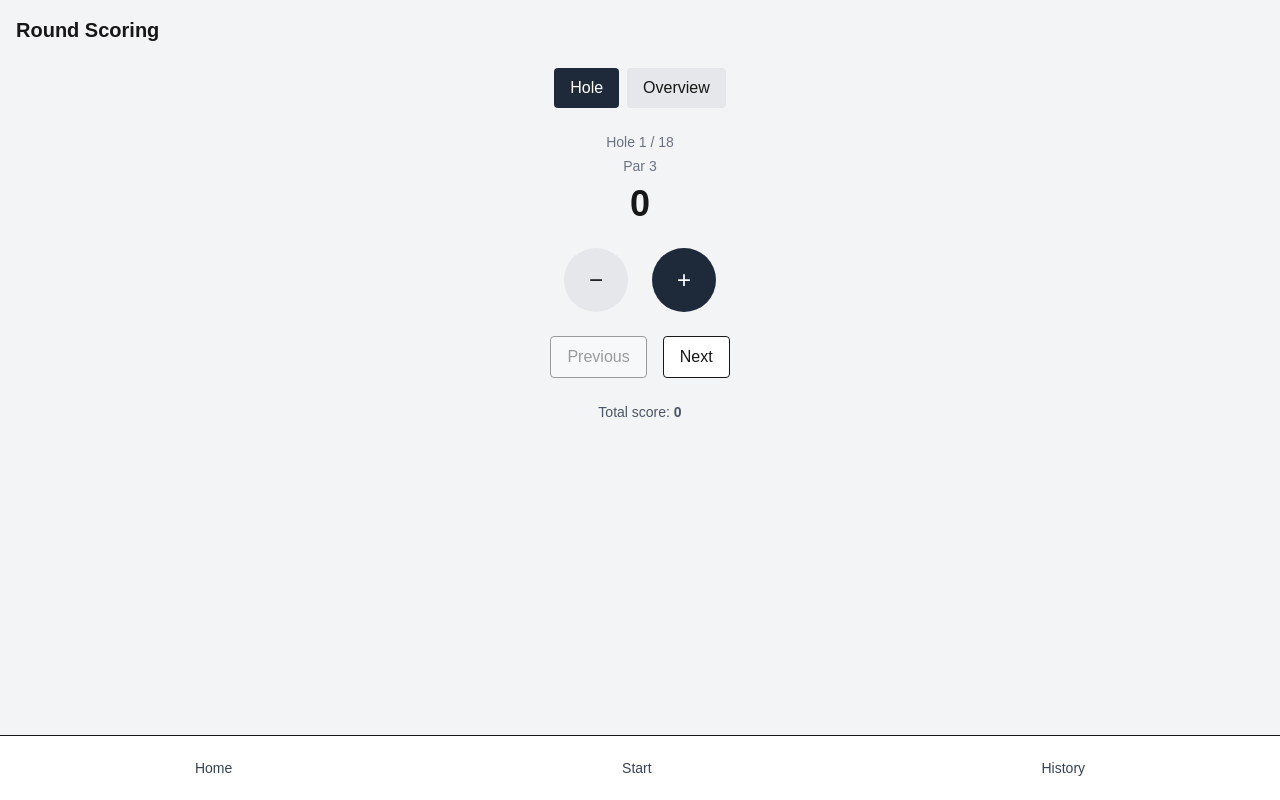
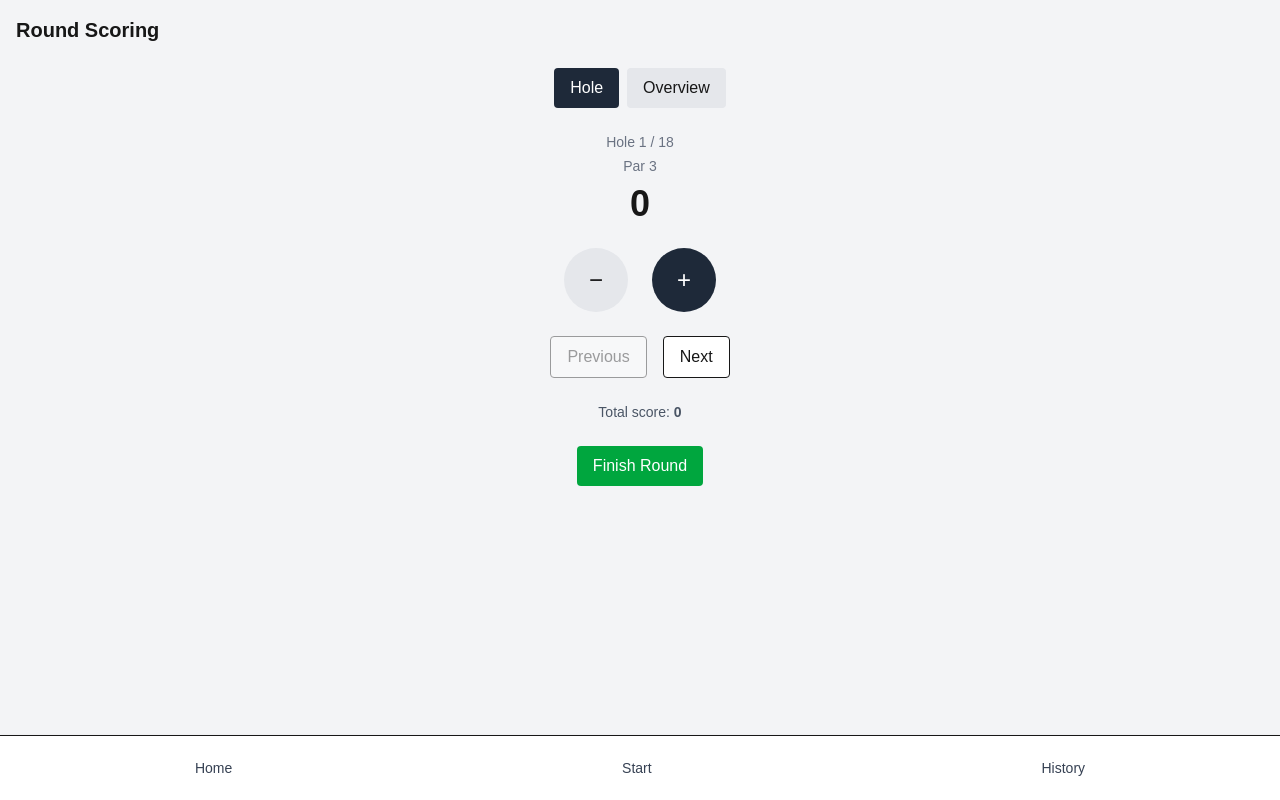
Before and after one commit to ergosha/discgolf-score-app, a Next.js app: page /round in a window 1280 px wide. Built offline with nearby package versions, Linux system fonts and the light colour scheme.

Commit message:
Added history with localStorage, showing previous rounds.

```diff
--- a/src/app/components/round/Scorecard.tsx
+++ b/src/app/components/round/Scorecard.tsx
@@ -1,4 +1,6 @@
 "use client";
+
+import { addRound } from "@/app/lib/roundStore";
 
 import { useState } from "react";
 
@@ -166,6 +168,24 @@ export default function ScoreCard() {
       <p className="text-sm text-gray-600">
         Total score: <strong>{totalScore}</strong>
       </p>
+
+      <button
+        onClick={() => {
+        addRound({
+        id: Date.now().toString(),
+        date: new Date().toLocaleString(),
+        totalScore,
+        });
+
+        // reset round
+        setScores(Array(TOTAL_HOLES).fill(0));
+        setCurrentHole(1);
+      }}
+  className="px-4 py-2 bg-green-600 text-white rounded"
+      >
+  Finish Round
+      </button>
+
     </div>
   );
 }
--- a/src/app/history/page.tsx
+++ b/src/app/history/page.tsx
@@ -1,10 +1,37 @@
+"use client";
+
+import { getRounds } from "@/app/lib/roundStore";
+
 export default function HistoryPage() {
+  const rounds = getRounds();
+
   return (
     <div className="p-4">
-      <h1 className="text-xl font-bold">History</h1>
-      <p className="text-gray-600 mt-2">
-        Your previous rounds will appear here.
-      </p>
+      <h1 className="text-xl font-bold mb-4">
+        Round History
+      </h1>
+
+      {rounds.length === 0 ? (
+        <p className="text-gray-500">
+          No rounds played yet.
+        </p>
+      ) : (
+        <ul className="space-y-3">
+          {rounds.map((round) => (
+            <li
+              key={round.id}
+              className="p-3 bg-white border rounded"
+            >
+              <p className="font-medium">
+                Total score: {round.totalScore}
+              </p>
+              <p className="text-sm text-gray-500">
+                {round.date}
+              </p>
+            </li>
+          ))}
+        </ul>
+      )}
     </div>
   );
 }
--- /dev/null
+++ b/src/app/lib/roundStore.ts
@@ -0,0 +1,19 @@
+export type Round = {
+  id: string;
+  date: string;
+  totalScore: number;
+};
+
+const STORAGE_KEY = "roundHistory";
+
+export function addRound(round: Round) {
+  const existing = getRounds();
+  const updated = [round, ...existing];
+  localStorage.setItem(STORAGE_KEY, JSON.stringify(updated));
+}
+
+export function getRounds(): Round[] {
+  if (typeof window === "undefined") return [];
+  const stored = localStorage.getItem(STORAGE_KEY);
+  return stored ? JSON.parse(stored) : [];
+}
```
